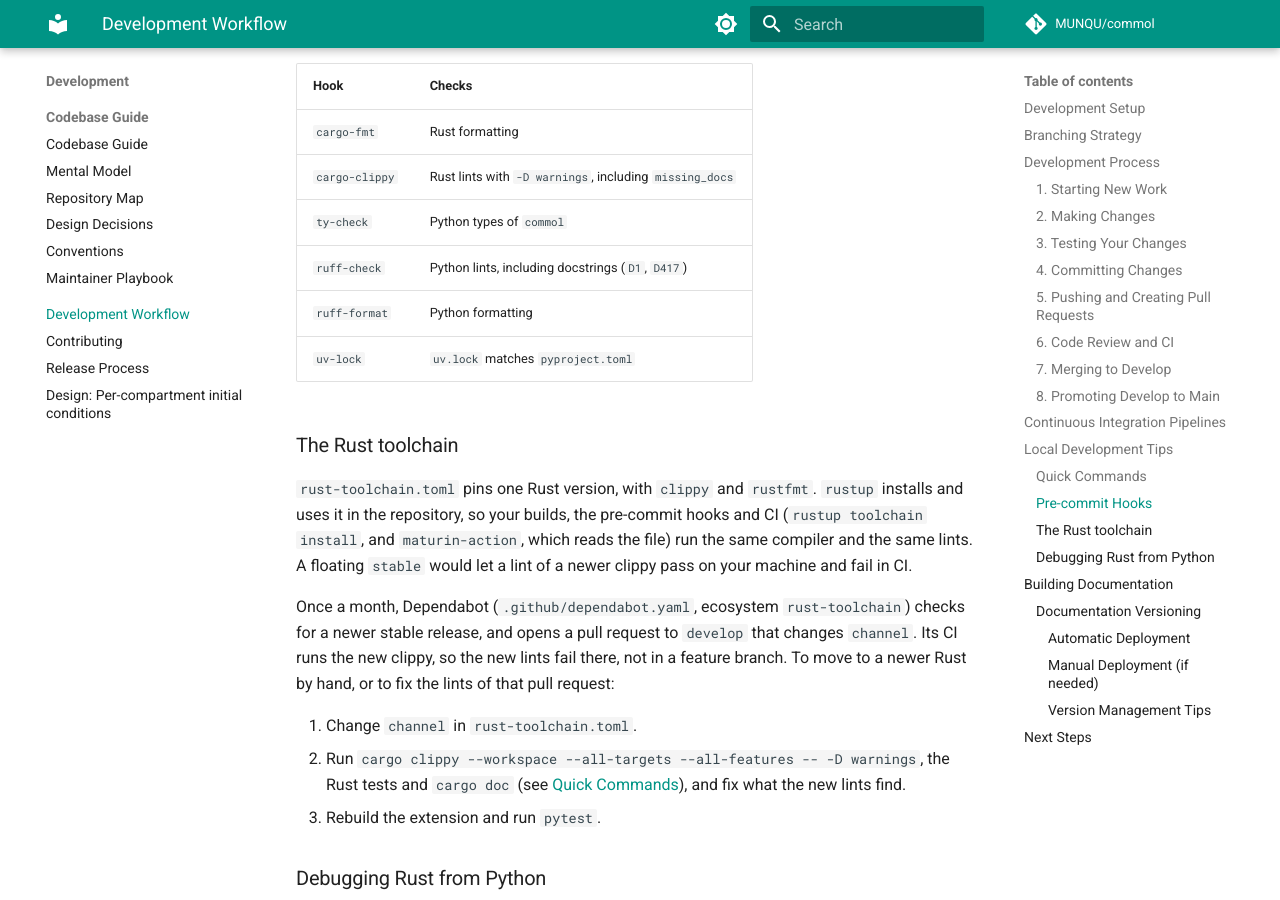
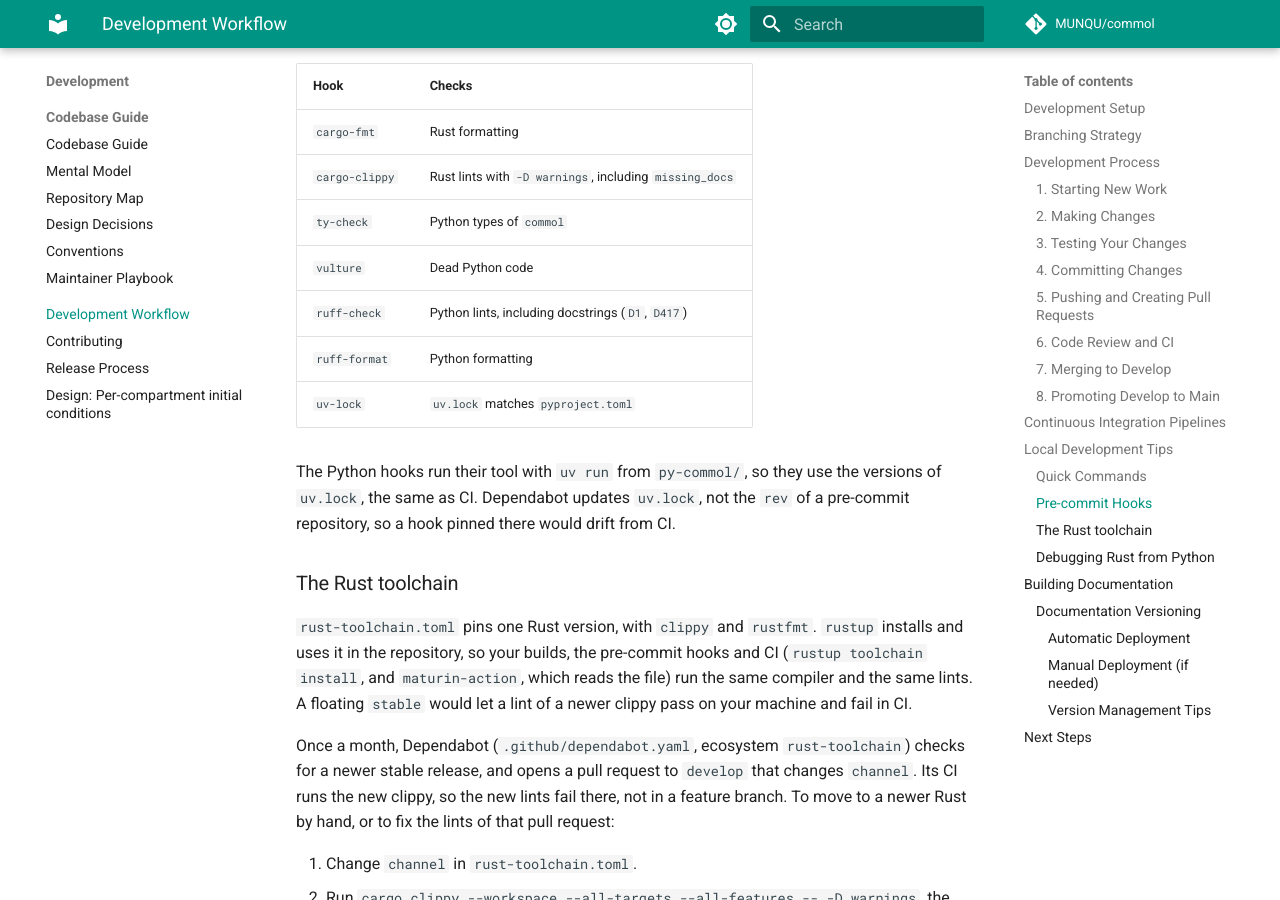
Before and after one commit to MUNQU/commol, an MkDocs documentation site: the page built from docs/development/workflow.md, in a window 1280 px wide and 900 px high, scrolled down 5462 px. Built offline with MkDocs 1.6.1 and Material for MkDocs 9.7.7, drawn with Linux system fonts in a browser that asks for light colours; comment, search, counter and statistics services are not loaded; the version menu is left out.

Commit message:
ci(pre-commit): run ruff from uv.lock as CI does

```diff
--- a/docs/development/workflow.md
+++ b/docs/development/workflow.md
@@ -215,9 +215,14 @@ On every commit, the hooks in `.pre-commit-config.yaml` run:
 | `cargo-fmt` | Rust formatting |
 | `cargo-clippy` | Rust lints with `-D warnings`, including `missing_docs` |
 | `ty-check` | Python types of `commol` |
+| `vulture` | Dead Python code |
 | `ruff-check` | Python lints, including docstrings (`D1`, `D417`) |
 | `ruff-format` | Python formatting |
 | `uv-lock` | `uv.lock` matches `pyproject.toml` |
+
+The Python hooks run their tool with `uv run` from `py-commol/`, so they use
+the versions of `uv.lock`, the same as CI. Dependabot updates `uv.lock`, not the
+`rev` of a pre-commit repository, so a hook pinned there would drift from CI.
 
 ### The Rust toolchain
 
```
Also changed, not shown: .pre-commit-config.yaml (+15 -8 lines).
